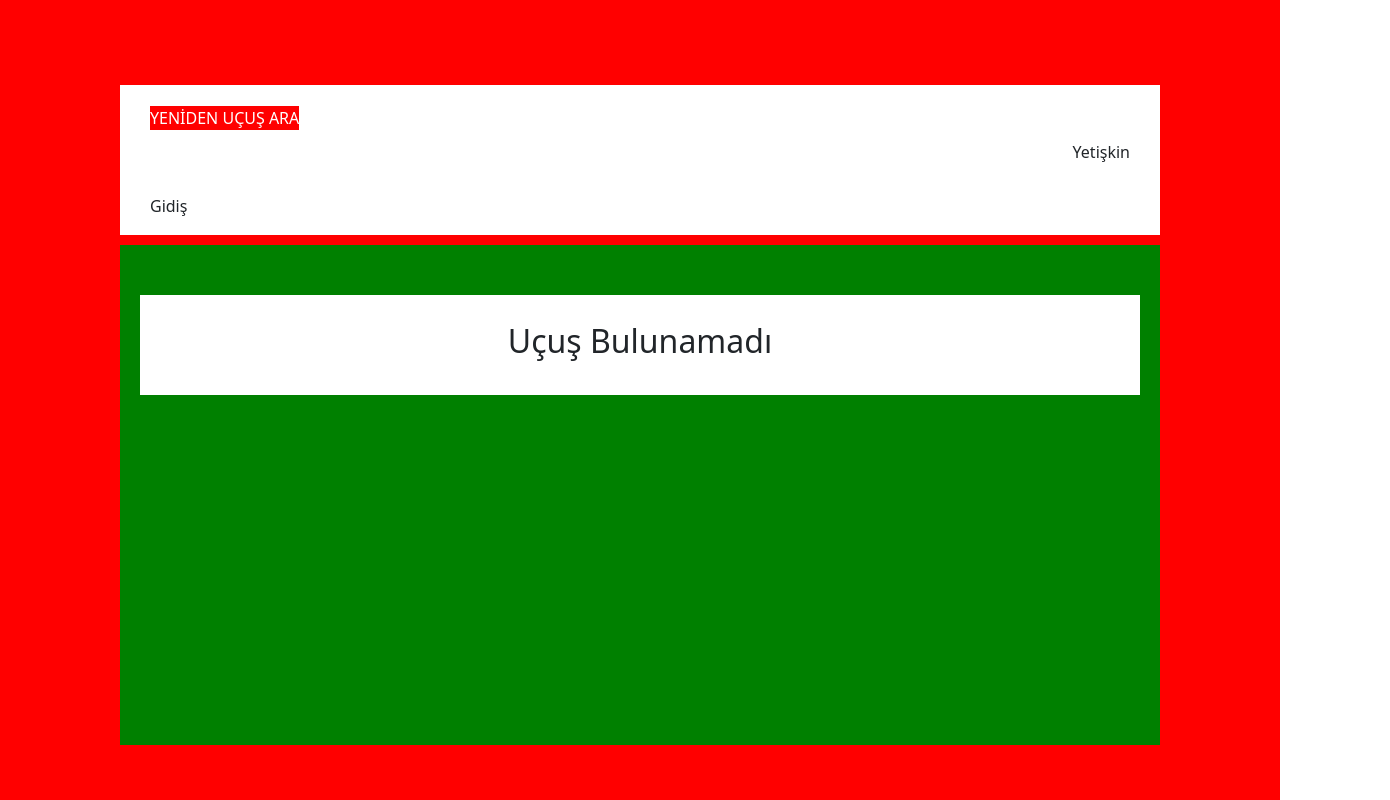
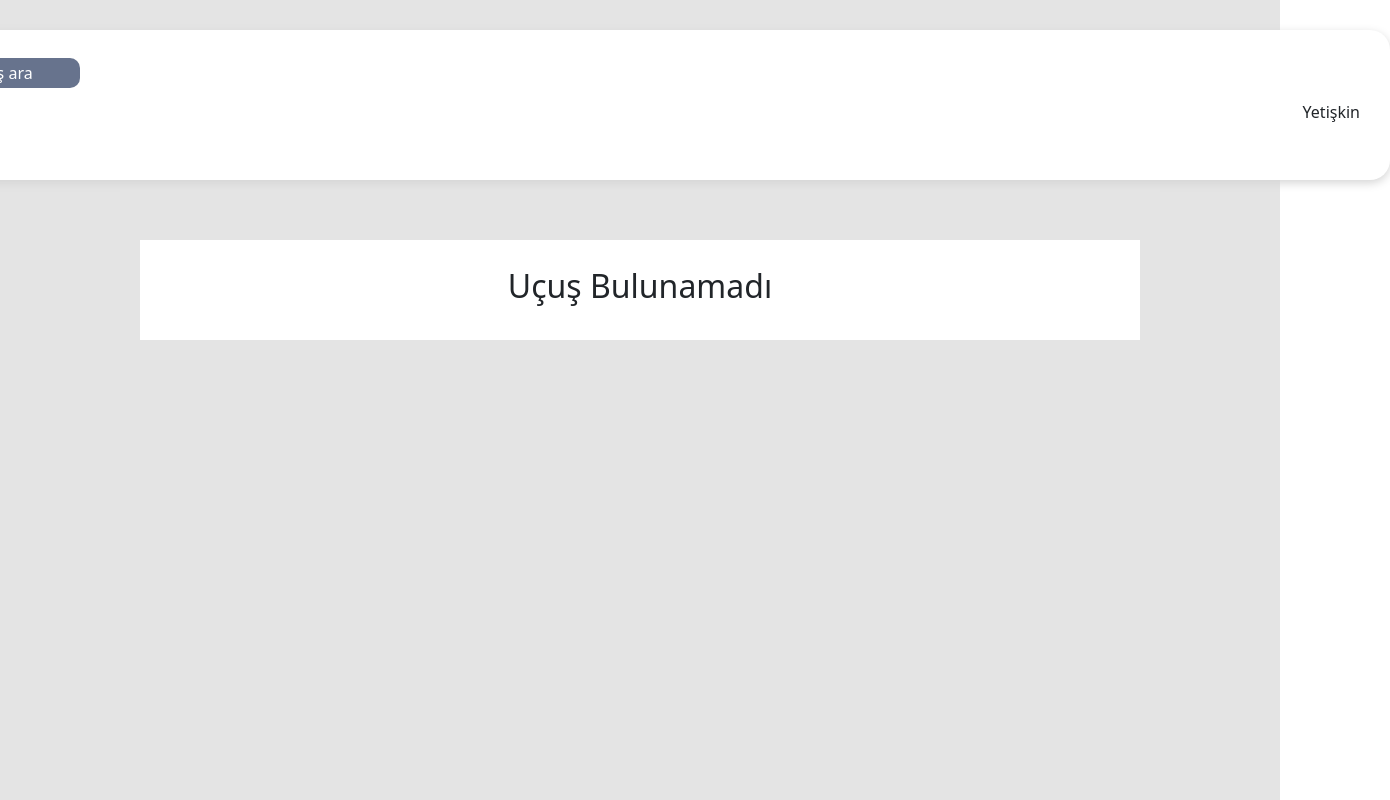
Before and after one commit to GoktugYmsk/fly-ticket-booking-challenge, a React (Create React App) app: page /fly-companies in a window 1280 px wide. Shown: the whole page, 1390 px wide, since content can reach past the window. Built offline with nearby package versions, Linux system fonts and the light colour scheme.

Commit message:
2. sayfa

```diff
--- a/src/components/componies/index.jsx
+++ b/src/components/componies/index.jsx
@@ -1,33 +1,42 @@
-import React from 'react';
-import { useDispatch, useSelector } from 'react-redux';
-import passengerInformation from '../../assets/passenger';
-import flightPorts from '../../assets/flightPorts';
-import { setFlightTicket } from '../configure';
-import './index.scss';
-import { useNavigate } from 'react-router-dom';
+import React from "react";
+import { useDispatch, useSelector } from "react-redux";
+import passengerInformation from "../../assets/passenger";
+import flightPorts from "../../assets/flightPorts";
+import { setFlightTicket } from "../configure";
+import "./index.scss";
+import { useNavigate } from "react-router-dom";
 
 function FlyCompanies() {
   const flightPort = useSelector((state) => state.passFlightPort.flightPort);
-    const flightPortArrive = useSelector((state) => state.passFlightPortArrive.flightPortArrive);
+  const flightPortArrive = useSelector(
+    (state) => state.passFlightPortArrive.flightPortArrive
+  );
   const selectedDate = useSelector((state) => state.optionDate.selectedDate);
   const passengerInfo = useSelector((state) => state.passInfo.passengerInfo);
-    const passengerAmount = useSelector((state) => state.passAmount.passengerAmount);
+  const passengerAmount = useSelector(
+    (state) => state.passAmount.passengerAmount
+  );
 
-    const dispatch = useDispatch()
+  const dispatch = useDispatch();
 
-    const navigate = useNavigate()
+  const navigate = useNavigate();
 
-    const totalPassenger = passengerInfo.adults + passengerInfo.children + passengerInfo
+  const totalPassenger =
+    passengerInfo.adults + passengerInfo.children + passengerInfo;
 
-    console.log('totalPassenger', totalPassenger)
+  console.log("totalPassenger", totalPassenger);
 
-    console.log('passengerInfo', passengerInfo)
+  console.log("passengerInfo", passengerInfo);
 
-    const isLeavePort = flightPorts.ports.find((item) => item.code === flightPort);
-    const isArrivePort = flightPorts.ports.find((item) => item.code === flightPortArrive);
+  const isLeavePort = flightPorts.ports.find(
+    (item) => item.code === flightPort
+  );
+  const isArrivePort = flightPorts.ports.find(
+    (item) => item.code === flightPortArrive
+  );
 
-    const leavePortExplanation = isLeavePort ? isLeavePort.explanation : '';
-    const arrivePortExplanation = isArrivePort ? isArrivePort.explanation : '';
+  const leavePortExplanation = isLeavePort ? isLeavePort.explanation : "";
+  const arrivePortExplanation = isArrivePort ? isArrivePort.explanation : "";
 
   const filteredPorts = passengerInformation.departureLegs.filter((item) => {
     return item.depPort === flightPort && item.arrPort === flightPortArrive;
@@ -39,44 +48,50 @@ function FlyCompanies() {
     return `${hours} saat ${minutes} dakika`;
   };
 
-    const selectedDateTimestamp = selectedDate instanceof Date ? selectedDate.getTime() : null;
+  const selectedDateTimestamp =
+    selectedDate instanceof Date ? selectedDate.getTime() : null;
 
   const handleMainPageClick = () => {
-        navigate('/')
-    }
+    navigate("/");
+  };
 
   const handleTicketClick = (ticket) => {
-        dispatch(setFlightTicket({ ...ticket, selectedDate: selectedDateTimestamp }));
-        navigate('/sales-screen')
-    }
+    dispatch(
+      setFlightTicket({ ...ticket, selectedDate: selectedDateTimestamp })
+    );
+    navigate("/sales-screen");
+  };
 
   return (
-        <div className='flyCompanies-container'>
-            <div className='flyCompanies-container__box-info'>
-                <div className='flyCompanies-container__box-info-top'>
-                    <p className='flyCompanies-container__box-info-top-p' onClick={handleMainPageClick} >YENİDEN UÇUŞ ARA</p>
-                    <div className='flyCompanies-container__box-info-city' >
+    <div className="flyCompanies-container">
+      <div className="flyCompanies-container__box-info">
+        <div className="flyCompanies-container__box-info-top">
+          <p
+            className="flyCompanies-container__box-info-top-p"
+            onClick={handleMainPageClick}
+          >
+            Uçuş ara
+          </p>
+          <div className="flyCompanies-container__box-info-city">
             <h3>{leavePortExplanation}</h3>
             <h3>{arrivePortExplanation}</h3>
           </div>
-                    <div className='flyCompanies-container__box-info__date' >
+          <div className="flyCompanies-container__box-info__date">
             <p>Gidiş</p>
             {selectedDate && selectedDate.toDateString()}
           </div>
         </div>
-                <div className='flyCompanies-container__box-info-bottom' >
+        <div className="flyCompanies-container__box-info-bottom">
           <p>{passengerInfo.adults} Yetişkin </p>
-                    {passengerInfo.children > 0 &&
+          {passengerInfo.children > 0 && (
             <p> {`  - ${passengerInfo.children}  Çocuk `}</p>
-                    }
-                    {passengerInfo.babies > 0 &&
+          )}
+          {passengerInfo.babies > 0 && (
             <p> {` - ${passengerInfo.babies}  Bebek`} </p>
-
-                    }
-
+          )}
         </div>
       </div>
-            <div className='flyCompanies-container-content'>
+      <div className="flyCompanies-container-content">
         {filteredPorts.length > 0 ? (
           filteredPorts.map((item, key) => {
             const depTime = new Date(`1970-01-01T${item.depTime}`);
@@ -84,30 +99,36 @@ function FlyCompanies() {
             const flightDuration = new Date(arrTime - depTime);
 
             return (
-                            <div className='flyCompanies-container-content-container' key={key}>
-                                <div onClick={() => handleTicketClick(item)} className='flyCompanies-container__box'>
-                                    <div className='flyCompanies-container__box-airline'>
+              <div
+                className="flyCompanies-container-content-container"
+                key={key}
+              >
+                <div
+                  onClick={() => handleTicketClick(item)}
+                  className="flyCompanies-container__box"
+                >
+                  <div className="flyCompanies-container__box-airline">
                     <h4>Havayolu</h4>
                     <p>{item.airline}</p>
                   </div>
-                                    <div className='flyCompanies-container__box-flightNo'>
+                  <div className="flyCompanies-container__box-flightNo">
                     <h4>Kuyruk No</h4>
                     <p>{item.flightNo}</p>
                   </div>
-                                    <div className='flyCompanies-container__box-depTime'>
+                  <div className="flyCompanies-container__box-depTime">
                     <h4>Kalkış</h4>
                     <p>{item.depTime}</p>
                   </div>
-                                    <div className='flyCompanies-container__box-flightDuration'>
+                  <div className="flyCompanies-container__box-flightDuration">
                     <h4>Süre</h4>
                     <p>{formatTime(flightDuration)}</p>
                   </div>
-                                    <div className='flyCompanies-container__box-arrTime'>
+                  <div className="flyCompanies-container__box-arrTime">
                     <h4>Varış</h4>
                     <p>{item.arrTime}</p>
                   </div>
-                                    <div className='flyCompanies-container__box-amount'>
-                                        <h4>Fiyat(kişi)</h4>
+                  <div className="flyCompanies-container__box-amount">
+                    <h4>Fiyat</h4>
                     <p>{item.priceDetail.salesPrice.amount} $</p>
                   </div>
                 </div>
@@ -115,12 +136,12 @@ function FlyCompanies() {
             );
           })
         ) : (
-                    <div className='flyCompanies-container__box-notFound'>
+          <div className="flyCompanies-container__box-notFound">
             <h2>Uçuş Bulunamadı</h2>
           </div>
         )}
       </div>
-        </div >
+    </div>
   );
 }
 
--- a/src/components/componies/index.scss
+++ b/src/components/componies/index.scss
@@ -1,6 +1,6 @@
 .flyCompanies-container {
     display: flex;
-    background: red;
+    background: rgb(228, 228, 228);
     flex-direction: column;
     align-items: center;
     justify-content: center;
@@ -13,28 +13,38 @@
         background: white;
         margin-top: 30px;
         height: 150px !important;
-        width: 1040px;
+        width: 1500px;
         padding: 30px;
         margin-bottom: 10px;
+        border-radius: 20px;
+        box-shadow: 0px 3px 10px #d4d4d4;
 
         .flyCompanies-container__box-info-top {
             display: flex;
             flex-direction: column;
             gap: 20px;
 
+
+
             .flyCompanies-container__box-info-top-p {
                 cursor: pointer;
                 color: white;
-                background: red;
+                width: 160px;
+                border-radius: 10px;
+                background: rgb(103, 115, 141);
+                padding: 3px;
+                margin-top: 20px;
 
                 &:hover {
-                    background: rgb(129, 32, 32);
+                    background: rgb(44, 56, 85);
                 }
             }
 
             .flyCompanies-container__box-info-city {
                 display: flex;
                 gap: 20px;
+                margin: -10px;
+                margin-left: 1px;
             }
 
 
@@ -42,13 +52,15 @@
                 display: flex;
                 height: 20px;
                 opacity: 2;
-                gap: 30px;
+                gap: 60px;
+                margin-bottom: 20px;
             }
         }
 
         .flyCompanies-container__box-info-bottom {
 
             display: flex;
+            margin-top: 30px;
         }
     }
 
@@ -56,10 +68,10 @@
         display: flex;
         align-items: center;
         flex-direction: column;
-        background: green;
+        background: rgb(228, 228, 228);
         padding: 20px;
         overflow: auto;
-        height: 500px;
+        height: 700px;
 
         .flyCompanies-container-content-container {
 
@@ -70,9 +82,11 @@
                 cursor: pointer;
                 background: white;
                 margin-top: 30px;
-                height: 100px !important;
-                width: 1000px;
+                height: 150px !important;
+                width: 1500px;
                 gap: 20px;
+                border-radius: 10px;
+                box-shadow: 0px 3px 10px #d4d4d4;
             }
 
         }
--- a/src/components/content/searchContent/searchItem1/popup/index.scss
+++ b/src/components/content/searchContent/searchItem1/popup/index.scss
@@ -1,3 +1,9 @@
+input::-webkit-outer-spin-button,
+input::-webkit-inner-spin-button {
+  -webkit-appearance: none;
+  margin: 0;
+}
+
 .passengerpopup-container{
     display: flex;
     position: relative;
@@ -5,16 +11,19 @@
     align-items: center;
     left: 630px;
     width: 320px;
-    background: red;
+    background: rgb(120, 132, 161);
+    color: white;
+    border-radius: 10px;
 
     button{
         width: 100px;
         border-style: none;
+        color: white;
     }
 
     .passengerpopup-container-p{
         width: 200px;
-        font-weight: 600;
+        font-weight: 400;
     }
     .passengerpopup-container__plus-icon{
         cursor: pointer;
@@ -32,6 +41,7 @@
             width: 40px;
             height: 40px;
             outline: none;
+            color: white;
         }
     }
     .passengerpopup-container__child{
@@ -43,6 +53,7 @@
             width: 40px;
             height: 40px;
             outline: none;
+            color: white;
         }
     }
     .passengerpopup-container__baby{
@@ -54,6 +65,7 @@
             width: 40px;
             height: 40px;
             outline: none;
+            color: white;
         }
     }
 }
```
Lines whose indentation alone changed are shown as unchanged.
